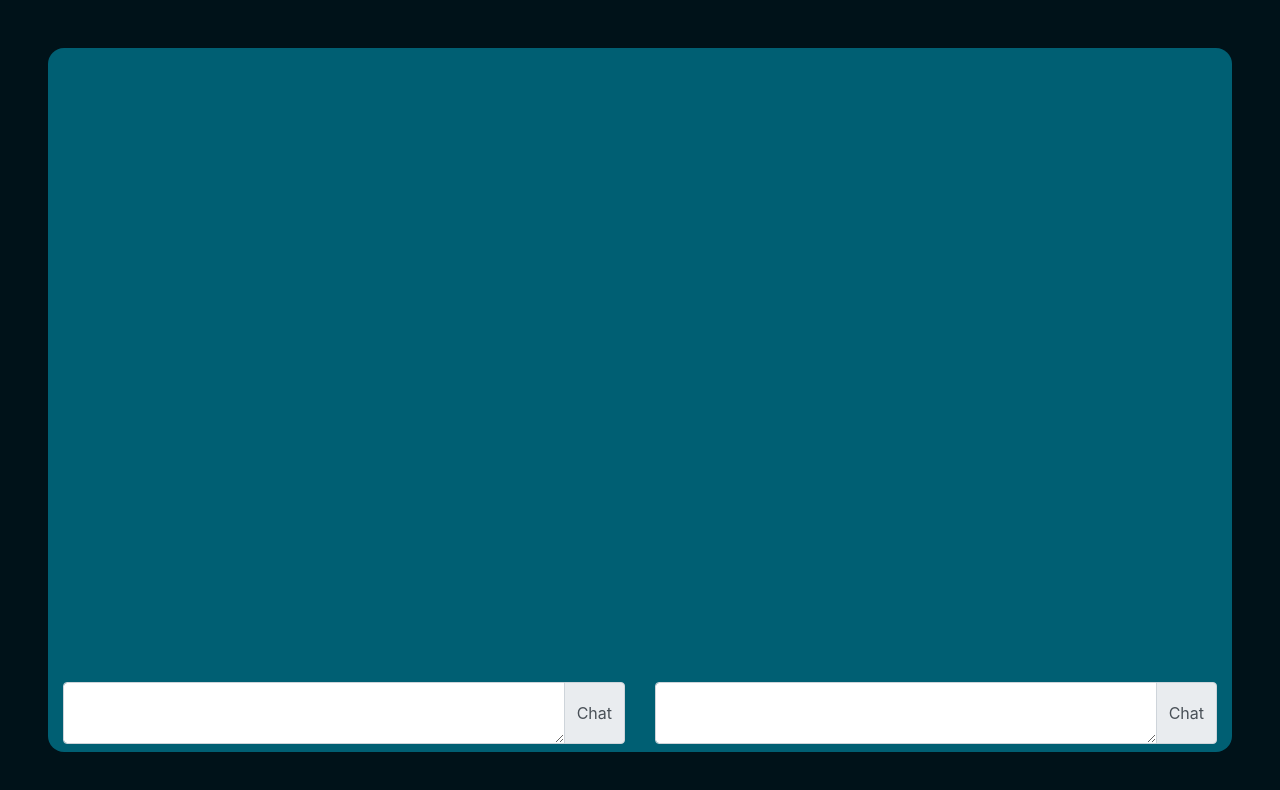
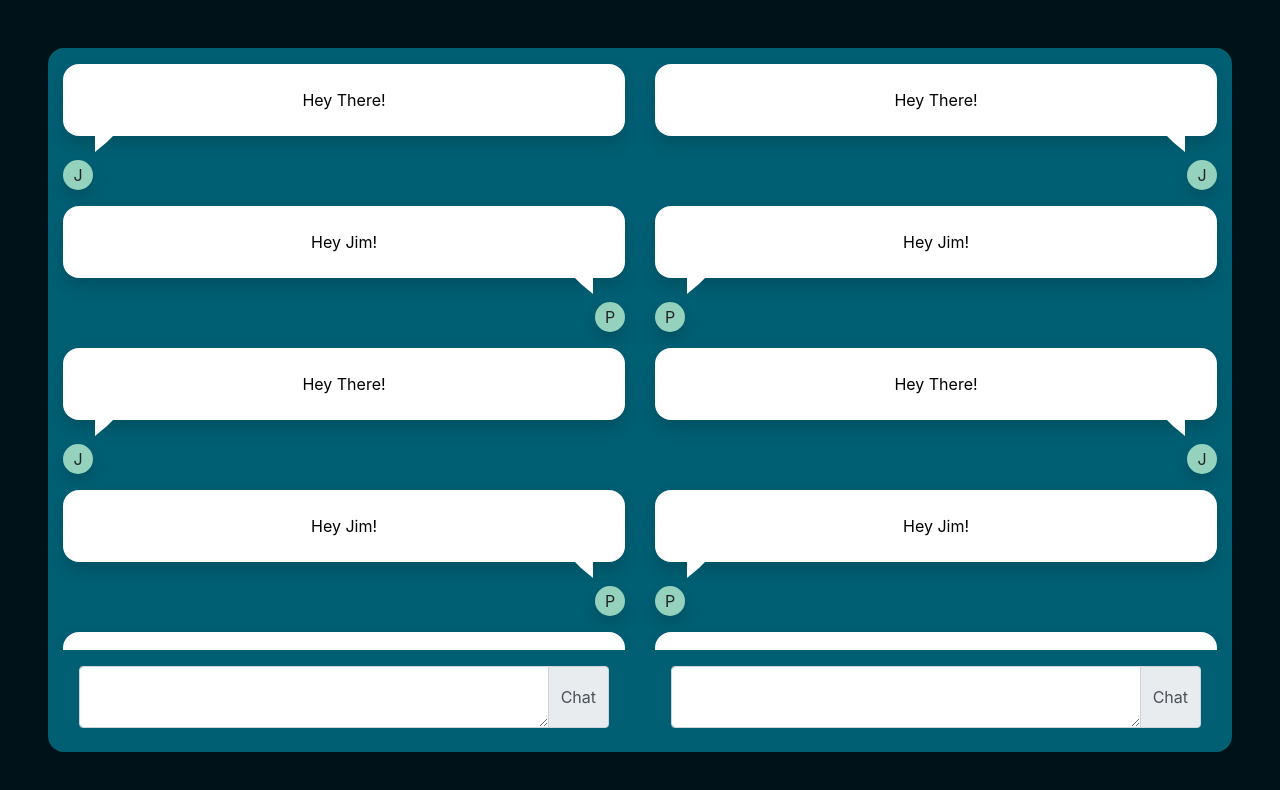
Before and after one commit to Firecoded/chat_sim_v1, a React (Create React App) app: page / in a window 1280 px wide. Shown: the top 790 px of the page. Built offline with nearby package versions, Linux system fonts and the light colour scheme.

Commit message:
general functionality in place, styling/ animation WIP

```diff
--- a/src/components/chatBubbles.tsx
+++ b/src/components/chatBubbles.tsx
@@ -1,3 +1,27 @@
-export const ChatBubbles = (): JSX.Element => {
-    return <div>bubble</div>;
+import { IChatUser, IChatLogEntry } from "../controllers/chatSimContainer";
+
+interface IChatBubblesProps extends IChatUser {
+    chatLogs: IChatLogEntry[];
+}
+
+export const ChatBubbles = ({ chatUserId, chatLogs }: IChatBubblesProps): JSX.Element => {
+    return (
+        <div className="mt-3">
+            {chatLogs.map((chatLog, index) => {
+                const leftBubble = chatLog.chatUserId === chatUserId;
+                return (
+                    <div className="mb-3 chat-bubble-container" key={`${index}_${chatLog.chatUserId}`}>
+                        <div className={`mb-4 chat-bubble shadow bubble-origin-${leftBubble ? "left" : "right"}`}>
+                            {chatLog.chatLogContent}
+                        </div>
+                        <div className={`d-flex justify-content-${leftBubble ? "start" : "end"}`}>
+                            <div className="shadow chat-bubble-user-icon d-flex align-items-center justify-content-center">
+                                <span>{chatLog.chatUserName[0]}</span>
+                            </div>
+                        </div>
+                    </div>
+                );
+            })}
+        </div>
+    );
 };
--- a/src/components/chatContainer.tsx
+++ b/src/components/chatContainer.tsx
@@ -1,20 +1,15 @@
 import { IChatLogEntry, IChatUser } from "../controllers/chatSimContainer";
-import { ChatInput } from "./chatInput";
+import { ChatBubbles } from "./chatBubbles";
 
 interface IChatContainerProps extends IChatUser {
     chatLogs: IChatLogEntry[];
-    handleChatSubmit: (chatEntry: IChatLogEntry) => void;
 }
 
-export const ChatContainer = ({ handleChatSubmit, chatUserId, chatUserName }: IChatContainerProps): JSX.Element => {
-    const onSubmit = (value: string) => {
-        handleChatSubmit({ chatUserId, chatUserName, chatLogContent: value });
-    };
+export const ChatContainer = ({ chatUserId, chatUserName, chatLogs }: IChatContainerProps): JSX.Element => {
     return (
         <div className="chat-container d-flex flex-column h-100">
-            <div className="chat-logs flex-fill"></div>
-            <div className="chat-input-container">
-                <ChatInput onSubmit={onSubmit} />
+            <div className="chat-logs flex-fill">
+                <ChatBubbles chatLogs={chatLogs} chatUserId={chatUserId} chatUserName={chatUserName} />
             </div>
         </div>
     );
--- a/src/components/chatInput.tsx
+++ b/src/components/chatInput.tsx
@@ -1,15 +1,31 @@
+import { useState } from "react";
+
 interface IChatInputProps {
     temp?: string;
     onSubmit: (value: string) => void;
 }
 
-export const ChatInput = (props: IChatInputProps): JSX.Element => {
+export const ChatInput = ({ onSubmit }: IChatInputProps): JSX.Element => {
+    const [inputValue, setInputValue] = useState("");
     return (
-        <form>
+        <form
+            onSubmit={(e) => {
+                e.preventDefault();
+                onSubmit(inputValue.trim());
+                setInputValue("");
+            }}
+        >
             <div className="input-group">
-                <textarea className="form-control" aria-label="With textarea"></textarea>
+                <textarea
+                    className="form-control"
+                    aria-label="Chat Text Area"
+                    value={inputValue}
+                    onChange={(e) => setInputValue(e.target.value)}
+                ></textarea>
                 <div className="input-group-append">
-                    <span className="input-group-text">Chat</span>
+                    <button className="input-group-text" type="submit">
+                        Chat
+                    </button>
                 </div>
             </div>
         </form>
--- a/src/controllers/chatSimContainer.tsx
+++ b/src/controllers/chatSimContainer.tsx
@@ -1,5 +1,6 @@
 import { useState } from "react";
 import { ChatContainer } from "../components/chatContainer";
+import { ChatInput } from "../components/chatInput";
 import { ChatToggle } from "../components/chatToggle";
 
 export interface IChatLogEntry {
@@ -15,6 +16,46 @@ export interface IChatUser {
 }
 
 const MOCK_CHAT_LOGS: IChatLogEntry[] = [
+    {
+        chatUserId: 0,
+        chatUserName: "Jim",
+        chatLogContent: "Hey There!",
+    },
+    {
+        chatUserId: 1,
+        chatUserName: "Pam",
+        chatLogContent: "Hey Jim!",
+    },
+    {
+        chatUserId: 0,
+        chatUserName: "Jim",
+        chatLogContent: "Hey There!",
+    },
+    {
+        chatUserId: 1,
+        chatUserName: "Pam",
+        chatLogContent: "Hey Jim!",
+    },
+    {
+        chatUserId: 0,
+        chatUserName: "Jim",
+        chatLogContent: "Hey There!",
+    },
+    {
+        chatUserId: 1,
+        chatUserName: "Pam",
+        chatLogContent: "Hey Jim!",
+    },
+    {
+        chatUserId: 0,
+        chatUserName: "Jim",
+        chatLogContent: "Hey There!",
+    },
+    {
+        chatUserId: 1,
+        chatUserName: "Pam",
+        chatLogContent: "Hey Jim!",
+    },
     {
         chatUserId: 0,
         chatUserName: "Jim",
@@ -44,6 +85,7 @@ export const ChatSimContainer = (): JSX.Element => {
     const handleChatSubmit = (chatEntry: IChatLogEntry) => {
         setChatLogs([...chatLogs, chatEntry]);
     };
+
     return (
         <div className="chat-sim-container container-fluid h-100 rounded-corners-all d-flex flex-column">
             <div className="row d-md-none">
@@ -55,12 +97,32 @@ export const ChatSimContainer = (): JSX.Element => {
                     />
                 </div>
             </div>
-            <div className="row flex-fill">
+            <div className="row flex-fill overflow-auto">
                 <div className={`mb-2 col-md-6 col-sm-12 ${activeChatLog === 1 ? "d-none d-md-block" : ""}`}>
-                    <ChatContainer {...chatUsers[0]} chatLogs={chatLogs} handleChatSubmit={handleChatSubmit} />
+                    <ChatContainer {...chatUsers[0]} chatLogs={chatLogs} />
                 </div>
                 <div className={`mb-2 col-md-6 col-sm-12 ${activeChatLog === 0 ? "d-none d-md-block" : ""}`}>
-                    <ChatContainer {...chatUsers[1]} chatLogs={chatLogs} handleChatSubmit={handleChatSubmit} />
+                    <ChatContainer {...chatUsers[1]} chatLogs={chatLogs} />
+                </div>
+            </div>
+            <div className="row">
+                <div className={`mb-2 col-md-6 col-sm-12 ${activeChatLog === 1 ? "d-none d-md-block" : ""}`}>
+                    <div className="chat-input-container p-3">
+                        <ChatInput
+                            onSubmit={(inputValue: string) =>
+                                handleChatSubmit({ ...chatUsers[0], chatLogContent: inputValue })
+                            }
+                        />
+                    </div>
+                </div>
+                <div className={`mb-2 col-md-6 col-sm-12 ${activeChatLog === 0 ? "d-none d-md-block" : ""}`}>
+                    <div className="chat-input-container p-3">
+                        <ChatInput
+                            onSubmit={(inputValue: string) =>
+                                handleChatSubmit({ ...chatUsers[1], chatLogContent: inputValue })
+                            }
+                        />
+                    </div>
                 </div>
             </div>
         </div>
--- a/src/styles/main.scss
+++ b/src/styles/main.scss
@@ -30,6 +30,46 @@ body {
     }
 }
 
+.chat-bubble {
+    position: relative;
+    background: #fff;
+    @include rounded-corners-all;
+    padding: 24px;
+    text-align: center;
+    color: #000;
+    &.bubble-origin-left:before {
+        content: "";
+        width: 0px;
+        height: 0px;
+        position: absolute;
+        border-left: 12px solid #fff;
+        border-right: 6px solid transparent;
+        border-top: 6px solid #fff;
+        border-bottom: 10px solid transparent;
+        left: 32px;
+        bottom: -16px;
+    }
+    &.bubble-origin-right:before {
+        content: "";
+        width: 0px;
+        height: 0px;
+        position: absolute;
+        border-right: 12px solid #fff;
+        border-left: 6px solid transparent;
+        border-top: 6px solid #fff;
+        border-bottom: 10px solid transparent;
+        right: 32px;
+        bottom: -16px;
+    }
+}
+
+.chat-bubble-user-icon {
+    height: 30px;
+    width: 30px;
+    @include rounded-corners-all;
+    background-color: $blueLight;
+}
+
 /* Util */
 
 .rounded-corners-all {
@@ -40,3 +80,7 @@ body {
     @include rounded-corners-top-left;
     @include rounded-corners-top-right;
 }
+
+.overflow-auto {
+    overflow: auto;
+}
```
